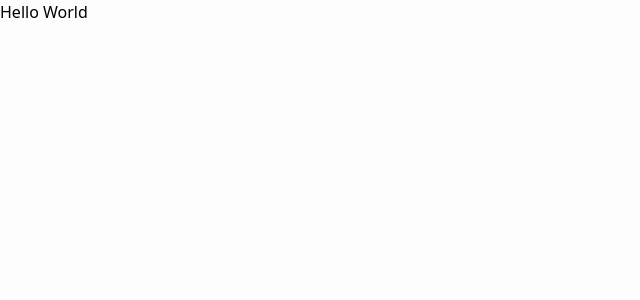
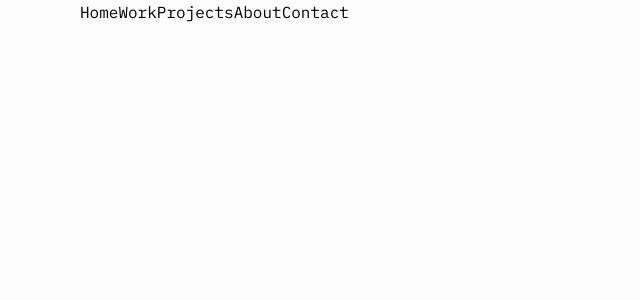
Before and after one commit to ardalansale/portfolio-ardalansale, a Next.js app: page / in a window 1280 px wide. Shown: the top 300 px of the page, without its empty margins (0-640 px from the left). Built offline with nearby package versions, Linux system fonts and the light colour scheme.

Commit message:
Created a navbar and a container for max-width

```diff
--- a/app/globals.css
+++ b/app/globals.css
@@ -3,12 +3,6 @@
 :root {
   --background: #FDFDFD;
   --foreground: #000000;
-}
-
-@theme inline {
-  --color-background: var(--background);
-  --color-foreground: var(--foreground);
-  --font-mono: var(--font-ibm-plex-mono);
 }
 
 /* @media (prefers-color-scheme: dark) { /Avaktiverar då jag vill endast ha ett tema/
@@ -18,8 +12,14 @@
   }
 } */
 
+@theme inline {
+  --color-background: var(--background);
+  --color-foreground: var(--foreground);
+  --font-mono: var(--font-ibm-plex-mono);
+}
+
 body {
   background: var(--background);
   color: var(--foreground);
-  font-family: var(--font-mono), Arial, Helvetica, sans-serif;
+  font-family: var(--font-ibm-plex-mono), Arial, Helvetica, sans-serif;
 }
--- a/app/layout.tsx
+++ b/app/layout.tsx
@@ -1,6 +1,8 @@
 import type { Metadata } from "next";
 import { IBM_Plex_Mono } from "next/font/google";
 import "./globals.css";
+import MainNavbar from "@/components/MainNavbar";
+import LayoutContainer from "@/components/LayoutContainer"
 
 const ibmPlexMono = IBM_Plex_Mono({
   variable: "--font-ibm-plex-mono",
@@ -21,8 +23,13 @@ export default function RootLayout({
 }>) {
   return (
     <html lang="en">
-      <body className={`${ibmPlexMono.variable} antialiased`} >
-        {children}
+      <body className={`${ibmPlexMono.variable} antialiased`}>
+        <LayoutContainer>
+          <MainNavbar/>
+          <main>
+          {children}
+          </main>
+        </LayoutContainer>
       </body>
     </html>
   );
--- a/app/page.tsx
+++ b/app/page.tsx
@@ -2,8 +2,8 @@ import Image from "next/image";
 
 export default function Home() {
   return (
-    <div>
-      <h1>Hello World</h1>
-    </div>
+    <section>
+
+    </section>
   );
 }
--- /dev/null
+++ b/components/LayoutContainer.tsx
@@ -0,0 +1,7 @@
+export default function LayoutContainer({ children }: { children: React.ReactNode }) {
+    return (
+        <div className="px-5 md:px-20 max-w-7xl mx-auto">
+            {children}
+        </div>
+    )
+}
--- a/components/MainNavbar.tsx
+++ b/components/MainNavbar.tsx
@@ -1,7 +1,7 @@
 export default function MainNavbar() {
     return (
         <nav>
-            <ul>
+            <ul className="flex">
                 <li>Home</li>
                 <li>Work</li>
                 <li>Projects</li>
```
